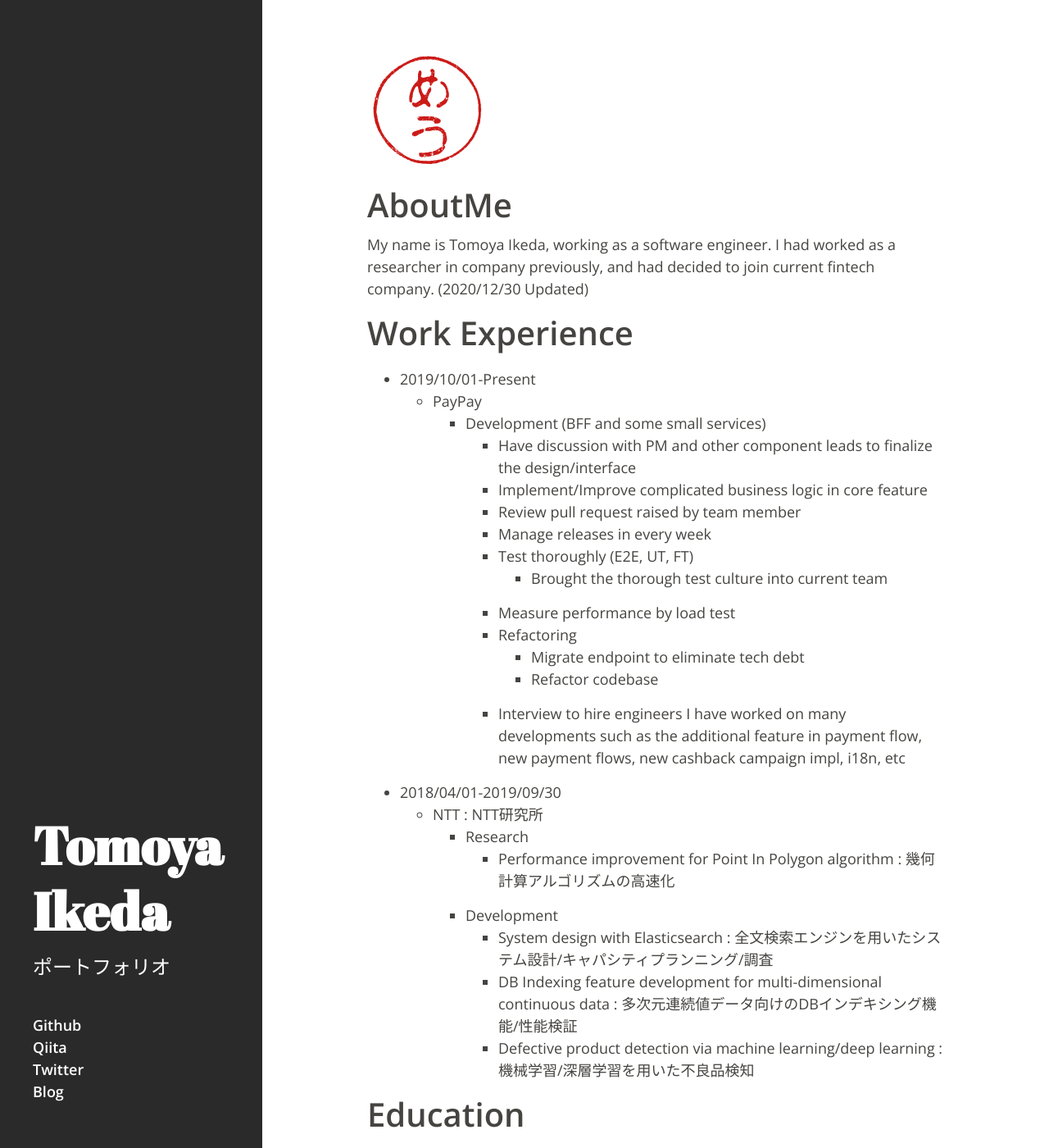
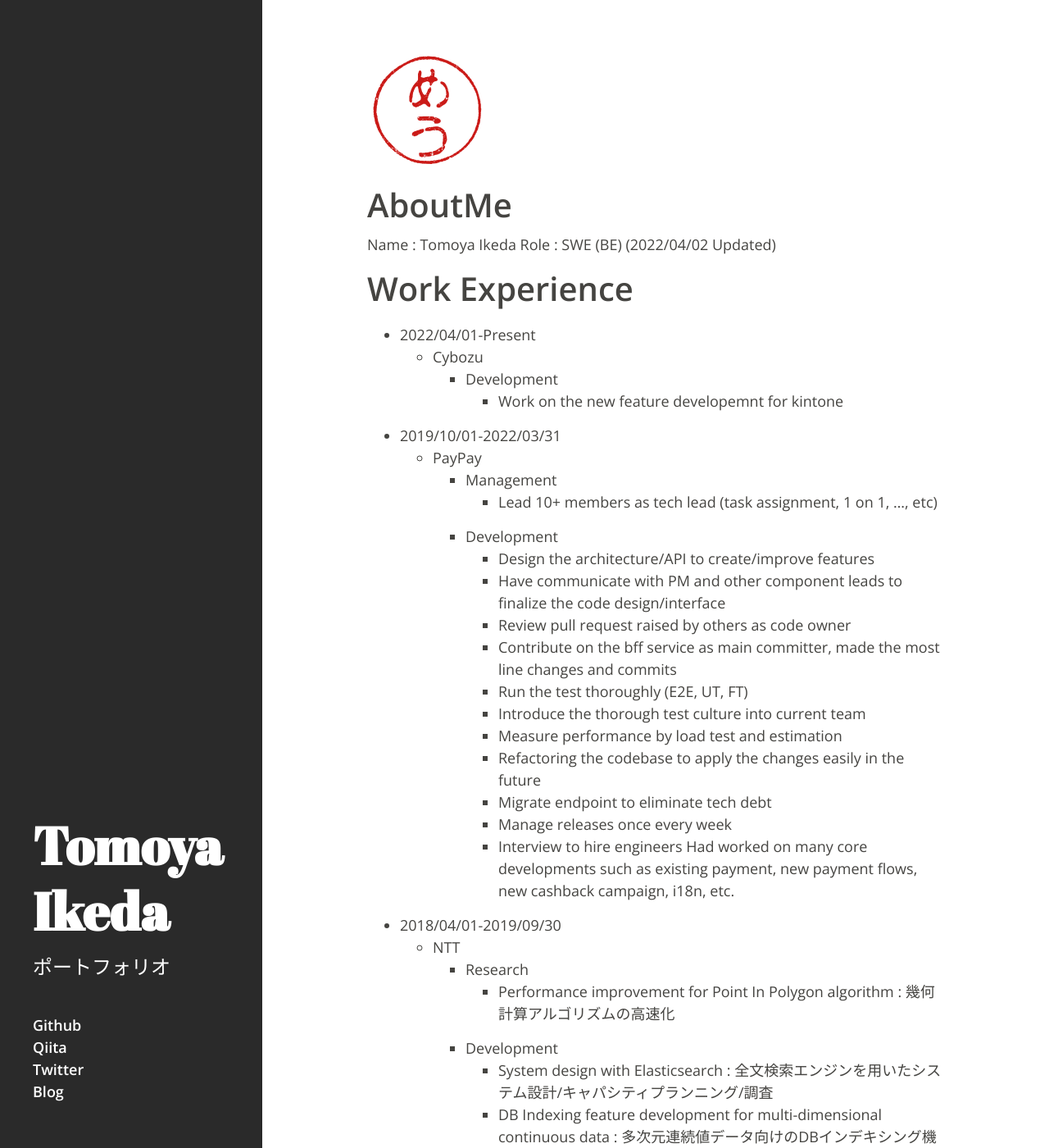
Before and after one commit to motacapla/motacapla.github.io, a Jekyll site: the page built from index.md, in a window 1280 px wide and 1400 px high. Shown: the whole window at 82% size. Built offline with Jekyll 4.4.1, drawn with Linux system fonts in a browser that asks for light colours; the list of posts is cut into pages by our own code.

Commit message:
update for next carrier
:tada:

```diff
--- a/index.md
+++ b/index.md
@@ -4,29 +4,35 @@ layout: default
 ---
 
 # AboutMe
-My name is Tomoya Ikeda, working as a software engineer.
-I had worked as a researcher in company previously, and had decided to join current fintech company.
-(2020/12/30 Updated)
+Name : Tomoya Ikeda
+Role : SWE (BE)
+(2022/04/02 Updated)
 
 # Work Experience
-- 2019/10/01-Present
+- 2022/04/01-Present
+  - Cybozu
+    - Development
+      - Work on the new feature developemnt for kintone
+- 2019/10/01-2022/03/31
   - PayPay
-    - Development (BFF and some small services)
-      - Have discussion with PM and other component leads to finalize the design/interface
-      - Implement/Improve complicated business logic in core feature
-      - Review pull request raised by team member
-      - Manage releases in every week
-      - Test thoroughly (E2E, UT, FT)
-        - Brought the thorough test culture into current team
-      - Measure performance by load test
-      - Refactoring
-        - Migrate endpoint to eliminate tech debt
-        - Refactor codebase
+    - Management
+      - Lead 10+ members as tech lead (task assignment, 1 on 1, ..., etc)
+    - Development
+      - Design the architecture/API to create/improve features
+      - Have communicate with PM and other component leads to finalize the code design/interface
+      - Review pull request raised by others as code owner
+      - Contribute on the bff service as main committer, made the most line changes and commits
+      - Run the test thoroughly (E2E, UT, FT)
+      - Introduce the thorough test culture into current team
+      - Measure performance by load test and estimation
+      - Refactoring the codebase to apply the changes easily in the future
+      - Migrate endpoint to eliminate tech debt
+      - Manage releases once every week
       - Interview to hire engineers
-  I have worked on many developments such as the additional feature in payment flow, new payment flows, new cashback campaign impl, i18n, etc
+ Had worked on many core developments such as existing payment, new payment flows, new cashback campaign, i18n, etc.
 
 - 2018/04/01-2019/09/30
-  - NTT : NTT研究所
+  - NTT
     - Research
       - Performance improvement for Point In Polygon algorithm : 幾何計算アルゴリズムの高速化
     - Development
```
